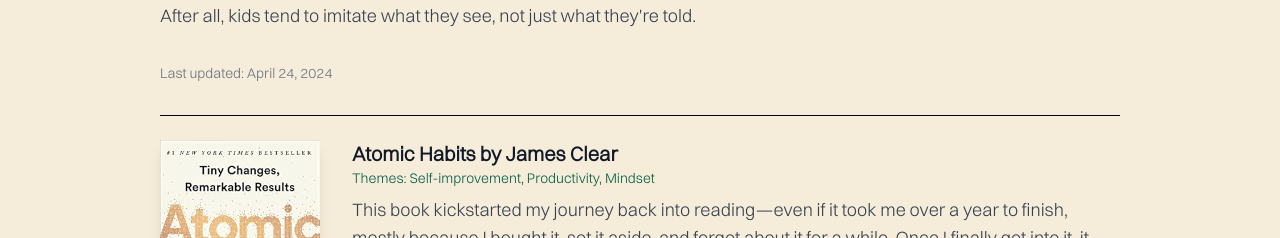
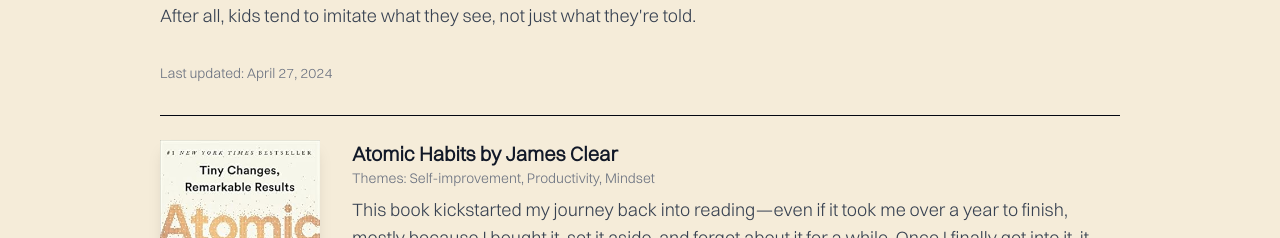
Before and after one commit to abiclub23/folio, a Next.js app: page /books in a window 1280 px wide. Shown: the part 342-580 px from the top of the page. Built offline with nearby package versions, Linux system fonts and the light colour scheme.

Commit message:
font color change

```diff
--- a/components/Books/index.js
+++ b/components/Books/index.js
@@ -15,7 +15,7 @@
           <p className="text-lg leading-relaxed text-gray-700 mb-8">
             I stick to physical books only (no e-readers or audiobooks), so I can get off screens and set a good example for my kids. After all, kids tend to imitate what they see, not just what they're told.
           </p>
-          <p className="text-sm text-gray-500 mb-8">Last updated: April 24, 2024</p>
+          <p className="text-sm text-gray-500 mb-8">Last updated: April 27, 2024</p>
         </section>
 
         <section className="mt-12 pt-6 border-t border-gray-950">
@@ -40,7 +40,7 @@
                       {book.title} by {book.author}
                     </a>
                   </h2>
-                  <p className="text-sm text-emerald-800 mb-2">
+                  <p className="text-sm text-gray-500 mb-2">
                     <span className="font-medium">Themes:</span> {book.theme}
                   </p>
                   <p className="text-gray-700 text-base sm:text-lg leading-relaxed">
```
